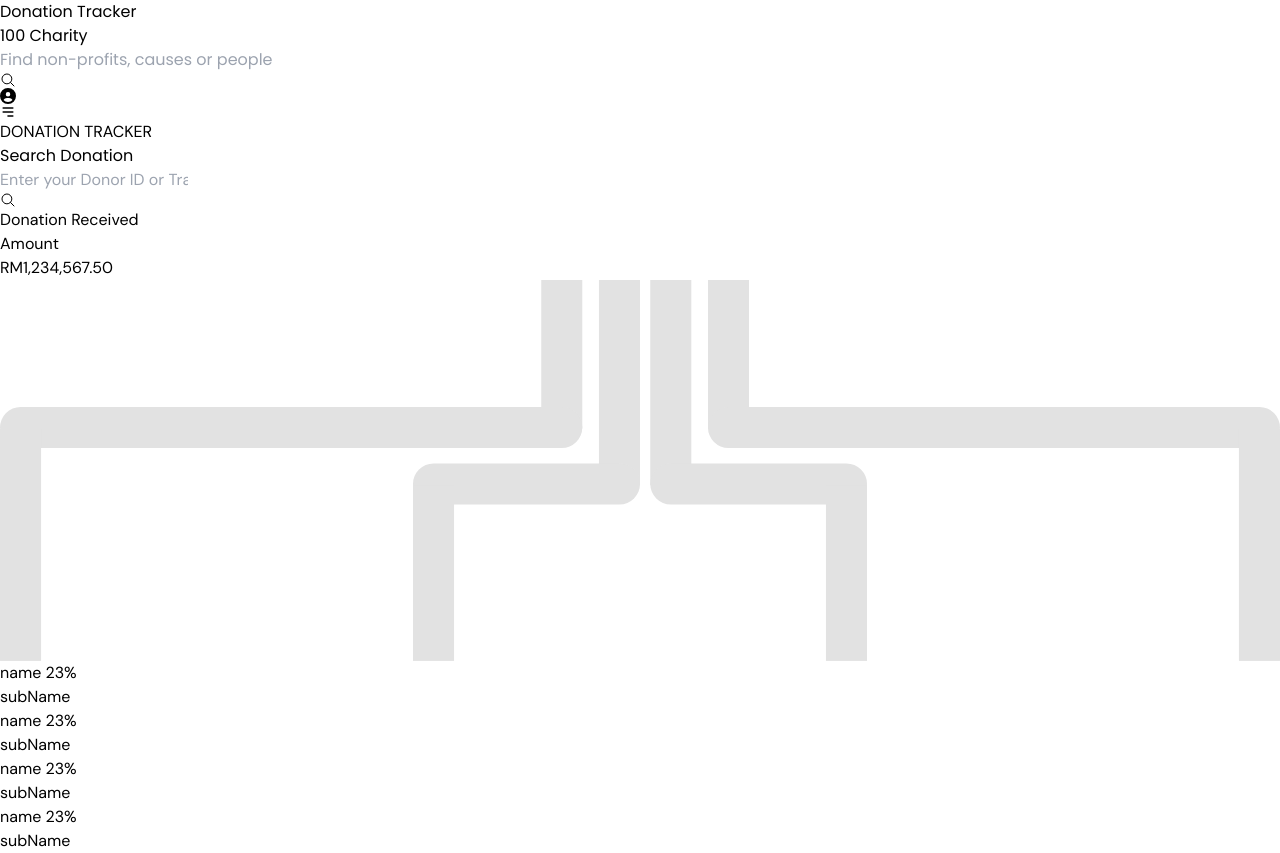
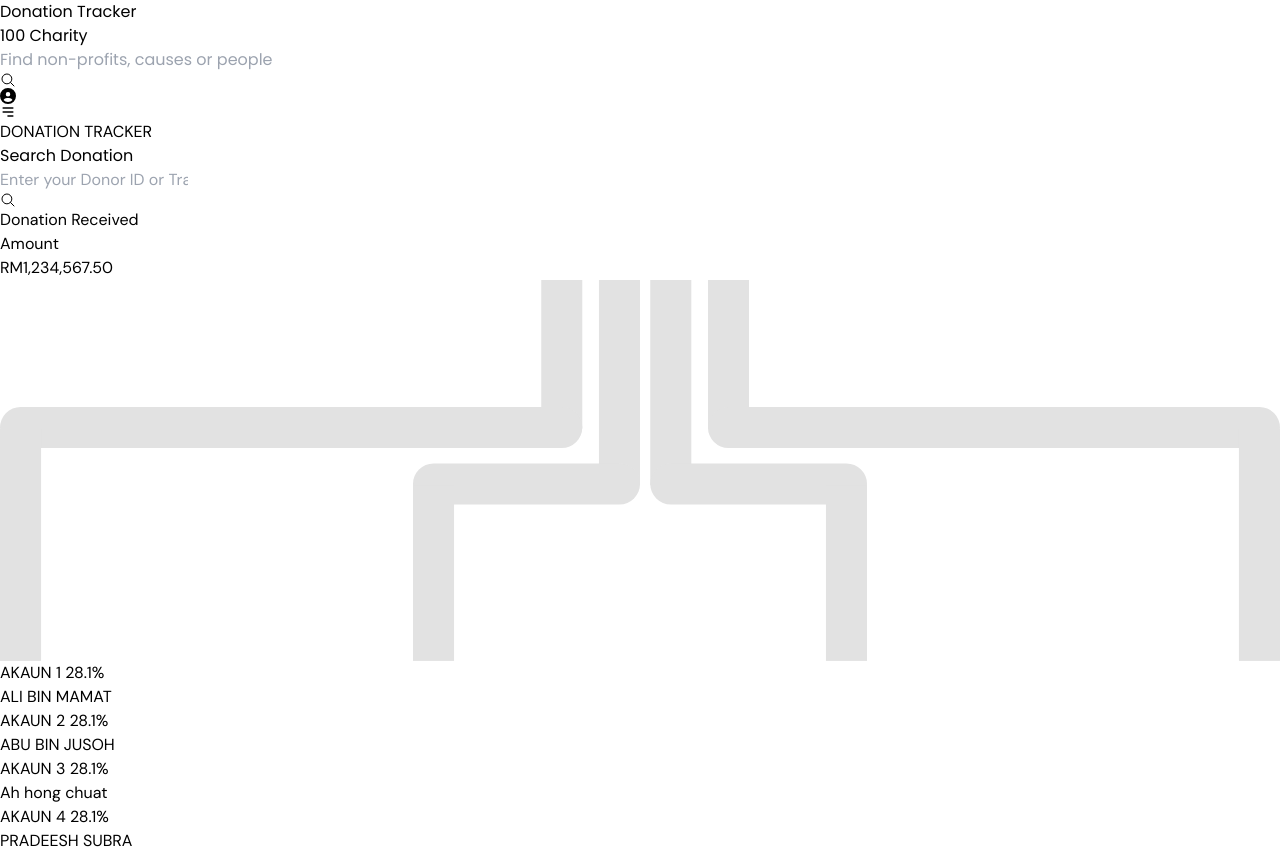
Before and after one commit to hax0-r/fiverr_charity, a React (Vite) app: page / in a window 1280 px wide. Built offline with nearby package versions, Linux system fonts and the light colour scheme.

Commit message:
4 tabs done

```diff
--- a/src/Components/Akaun.jsx
+++ b/src/Components/Akaun.jsx
@@ -1,27 +1,24 @@
-import React from 'react';
+import React from "react";
 
-const Akaun = ({ isActive }) => {
-
+const Akaun = ({ data, isActive }) => {
     return (
-        <div>
         <div className="relative">
             <div className="max-w-[246px] cursor-pointer w-full bg-white rounded-lg mx-auto flex items-center justify-center gap-3 py-3 px-4 transition-all duration-500 hover:-translate-y-1 border relative z-10">
                 <div className="max-w-[32px] w-full h-8 bg-zinc-300 rounded-lg" />
                 <div className="w-full">
                     <h2 className="flex items-center w-full justify-between font-bold text-[#4A4A4A] leading-5">
-                            name <span className="text-xs">23%</span>
+                        {data.name} <span className="text-xs">{data.percentage}%</span>
                     </h2>
-                        <p className="text-sm text-[#4A4A4A]">subName</p>
+                    <p className="text-sm text-[#4A4A4A]">{data.subName}</p>
                 </div>
             </div>
             <div className="flex items-center justify-center h-full">
                 <div
                     style={{
-                            backgroundColor: isActive ? "#0CC0B1" : "#E2E2E2" // Confirming style here
+                        backgroundColor: isActive ? "#0CC0B1" : "#E2E2E2",
                     }}
                     className="w-full max-w-[286px] absolute rounded-xl h-12 md:-bottom-3.5 -bottom-3"
                 />
-                </div>
             </div>
         </div>
     );
--- a/src/Components/Akaun_Active.jsx
+++ b/src/Components/Akaun_Active.jsx
@@ -5,7 +5,7 @@ import { LuUpload } from 'react-icons/lu'
 import StraightResponsive from "../assets/pips4/StraightResponsive.svg"
 import { useLocation } from 'react-router'
 
-const Akaun_Active = ({ donate, color, categoryColor = "#0A7B75", ProgressColor = "#9FE870" }) => {
+const Akaun_Active = ({ data, donate, color, categoryColor = "#0A7B75", ProgressColor = "#9FE870" }) => {
 
     const { pathname } = useLocation()
 
@@ -23,7 +23,7 @@ const Akaun_Active = ({ donate, color, categoryColor = "#0A7B75", ProgressColor
                         <div style={{ backgroundColor: categoryColor }} className={`max-w-[32px] w-full  h-8 bg-[#0A7B75] rounded-lg`} />
                         <div className="w-full">
                             <h2 className="flex items-center w-full justify-between font-bold text-[#4A4A4A] leading-5">
-                                name <span className="text-xs"> </span>
+                            name <span className="text-xs"> </span>
                             </h2>
                             <p className="text-sm text-[#4A4A4A]">subName</p>
                         </div>
--- a/src/Pages/Home.jsx
+++ b/src/Pages/Home.jsx
@@ -16,6 +16,7 @@ import TwoPipes from '../assets/Components/TwoPipes';
 import AkaunTable2 from '../Components/AkaunTable2';
 import { SearchContext } from '../Context/Context';
 import StraightSmallPip from '../assets/Components/StraightSmallPip';
+import { Donation_Received } from '../Data/Donation_Received';
 
 const Home = () => {
 
@@ -83,9 +84,15 @@ const Home = () => {
                     </div>
 
                     <div className="grid lg:grid-cols-4 grid-cols-1 w-full lg:gap-4 gap-7 mt-6 lg:mt-0 relative">
-                        {activeTabs.map((isActive, index) => (
-                            <div key={index} onClick={() => toggleTab(index)}>
-                                {isActive ? <div className="lg:mt-[-9.2rem] "> <Akaun_Active color={"#0A7B75"} /></div> : <Akaun isActive={isActive} />}
+                        {Donation_Received.map((item, index) => (
+                            <div key={item.id} onClick={() => toggleTab(index)}>
+                                {activeTabs[index] ? (
+                                    <div className="lg:mt-[-9.2rem]">
+                                        <Akaun_Active color={"#0A7B75"} />
+                                    </div>
+                                ) : (
+                                    <Akaun data={item} isActive={activeTabs[index]} />
+                                )}
                             </div>
                         ))}
                     </div>
```
Lines whose indentation alone changed are shown as unchanged.
